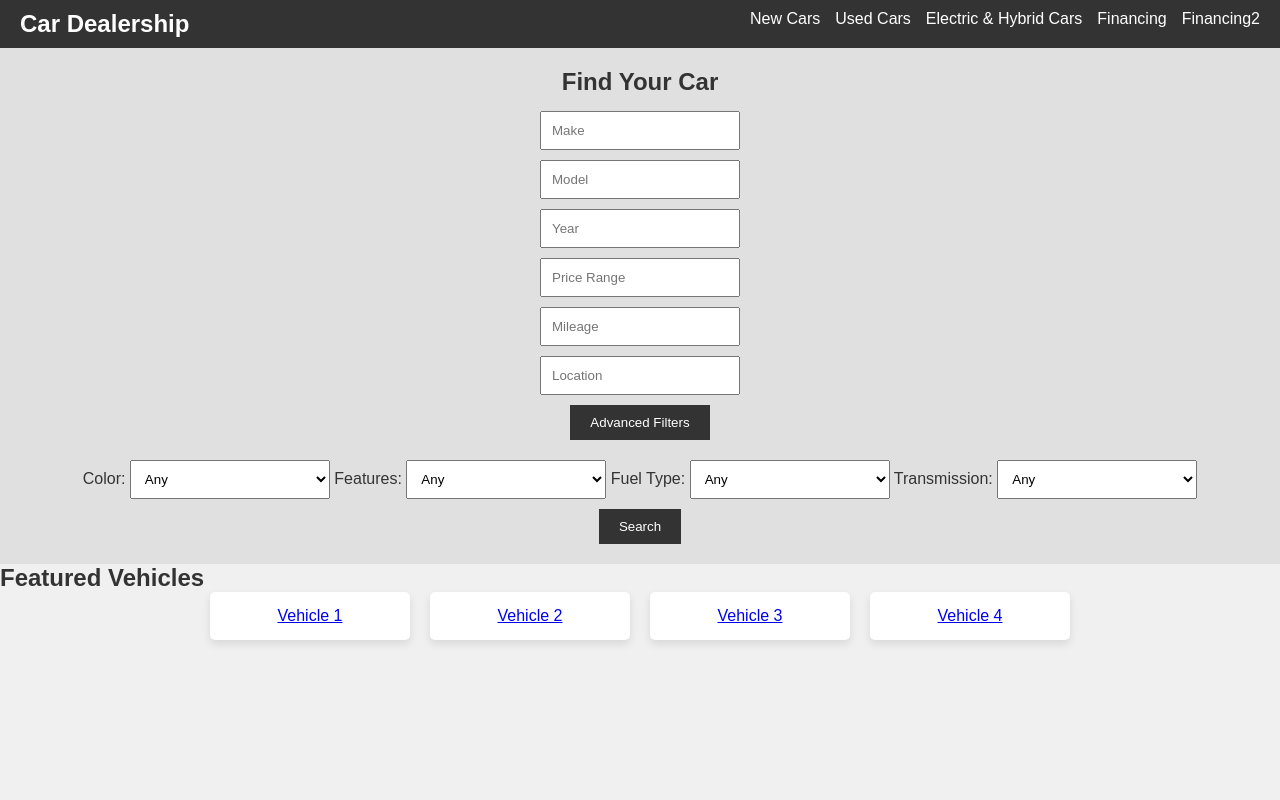
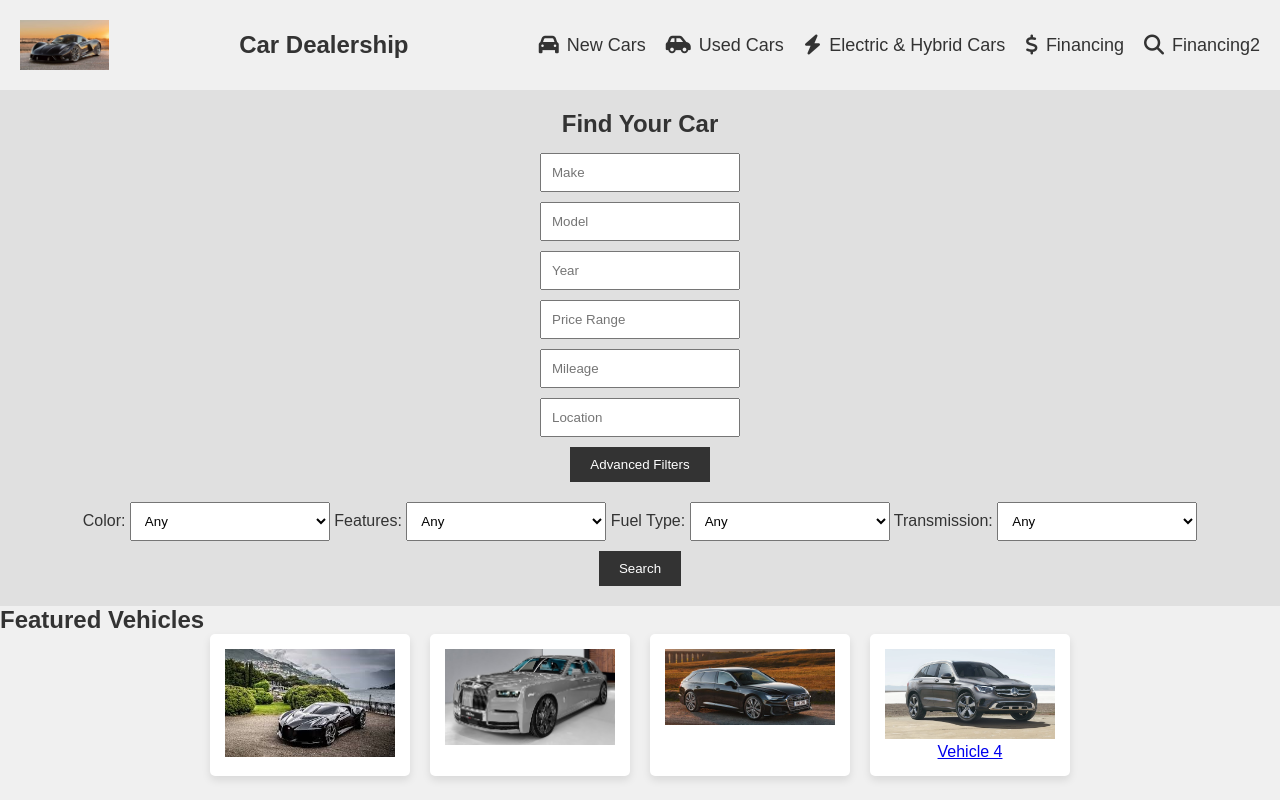
Before and after one commit to TanvirTonmoy14/car-dealership, a plain HTML site: page index.html in a window 1280 px wide. Drawn offline with Linux system fonts and the light colour scheme.

Commit message:
added fonawesome icon

```diff
--- a/index.html
+++ b/index.html
@@ -5,21 +5,30 @@
     <meta name="viewport" content="width=device-width, initial-scale=1.0">
     <title>Car Dealership</title>
     <link rel="stylesheet" href="style.css">
+
+     <!-- Load Font Awesome for icons -->
+     <script src="https://kit.fontawesome.com/c8fa56d403.js" crossorigin="anonymous"></script>
+
 </head>
 <body>
     <!-- Navigation Section -->
     <header>
         <nav class="navbar">
+
+            <img src="logo.png" alt="Car Dealership Logo" class="logo">
+
             <h1>Car Dealership</h1>
-            <ul>
-                <li><a href="#new-cars">New Cars</a></li>
-                <li><a href="#used-cars">Used Cars</a></li>
-                <li><a href="#electric-hybrid">Electric & Hybrid Cars</a></li>
-                <li><a href="#financing">Financing</a></li>
-                <li><a href="#financing">Financing2</a></li>
+
+            <ul class="nav-links">
+                <li><a href="#new-cars"><i class="fa fa-car"></i> New Cars</a></li>
+                <li><a href="#used-cars"><i class="fa fa-car-side"></i> Used Cars</a></li>
+                <li><a href="#electric-hybrid"><i class="fa fa-bolt"></i> Electric & Hybrid Cars</a></li>
+                <li><a href="#financing"><i class="fa fa-dollar-sign"></i> Financing</a></li>
+                <li><a href="#financing2"><i class="fa-solid fa-magnifying-glass"></i> Financing2</a></li>
             </ul>
         </nav>
     </header>
+
 
     <!-- Enhanced Search Bar with Filters -->
     <section class="search-bar">
@@ -82,10 +91,27 @@
     <section class="featured-vehicles">
         <h2>Featured Vehicles</h2>
         <div class="vehicle-grid">
-            <div class="vehicle-card"><a href="vehicle-detail.html">Vehicle 1</a></div>
-            <div class="vehicle-card"><a href="vehicle-detail.html">Vehicle 2</a></div>
-            <div class="vehicle-card"><a href="vehicle-detail.html">Vehicle 3</a></div>
-            <div class="vehicle-card"><a href="vehicle-detail.html">Vehicle 4</a></div>
+            <div class="vehicle-card"><a href="vehicle-detail.html">
+                <img src="vehicle1.jpg" alt="Vehicle 1" class="vehicle-image">
+
+            </a>
+        </div>
+            <div class="vehicle-card"><a href="vehicle-detail.html">
+                <img src="vehicle2.jpg" alt="Vehicle 2" class="vehicle-image">
+
+            </a>
+        </div>
+            <div class="vehicle-card"><a href="vehicle-detail.html">
+                <img src="vehicle3.jpg" alt="Vehicle 3" class="vehicle-image">
+
+            </a>
+        </div>
+            <div class="vehicle-card"><a href="vehicle-detail.html">
+                <img src="vehicle4.jpg" alt="Vehicle 4" class="vehicle-image">
+                <p>Vehicle 4</p>
+
+            </a>
+        </div>
         </div>
     </section>
 
--- a/style.css
+++ b/style.css
@@ -11,28 +11,58 @@ body {
     color: #333;
 }
 
+
+
+/* Basic style for the navigation bar */
 .navbar {
-    display: flex;
-    justify-content: space-between;
-    background-color: #333;
-    padding: 10px 20px;
-    color: white;
+    display: flex; /* Use flexbox for layout */
+    align-items: center; /* Vertically center the items */
+    justify-content: space-between; /* Space out the logo, title, and navigation */
+    padding: 20px; /* Add padding for spacing */
 }
 
-.navbar h1 {
-    font-size: 24px;
+/* Style for the logo */
+.logo {
+    height: 50px; /* Set a fixed height for the logo */
+    margin-right: 20px; /* Space between the logo and the title */
 }
 
-.navbar ul {
-    list-style: none;
-    display: flex;
-    gap: 15px;
+/* Optional: Style for the title */
+.navbar-title {
+    flex-grow: 1; /* Allow the title to take the remaining space */
+    text-align: center; /* Center the title */
 }
 
-.navbar ul li a {
-    color: white;
-    text-decoration: none;
+/* Style for the navigation links */
+.nav-links {
+    list-style: none; /* Remove the default list styling */
+    display: flex; /* Align the list items in a row */
+    margin: 0; /* Remove margin */
+    padding: 0; /* Remove padding */
 }
+
+.nav-links li {
+    margin-left: 20px; /* Add space between the list items */
+}
+
+/* Style for the links */
+.nav-links a {
+    text-decoration: none; /* Remove the underline from links */
+    color: #333; /* Set link color */
+    font-size: 18px; /* Font size for the links */
+    display: flex; /* Make the link a flex container */
+    align-items: center; /* Vertically align the icon and text */
+}
+
+/* Style for the icons inside the links */
+.nav-links i {
+    margin-right: 8px; /* Space between the icon and text */
+    font-size: 20px; /* Adjust icon size */
+}
+
+
+
+
 
 .search-bar {
     padding: 20px;
@@ -90,3 +120,8 @@ body {
     width: 200px;
     text-align: center;
 }
+
+.vehicle-image {
+    width: 100%;
+    height: auto;
+}
```
Also changed, not shown: logo.png (added), vehicle1.jpg (added), vehicle2.jpg (added), vehicle3.jpg (added), vehicle4.jpg (added).
